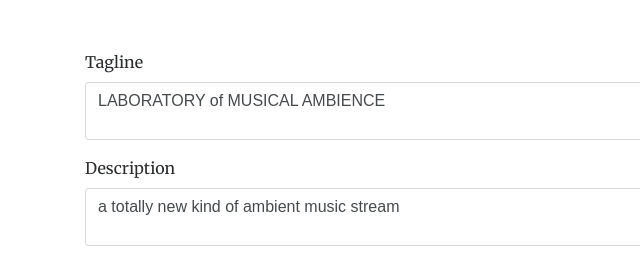
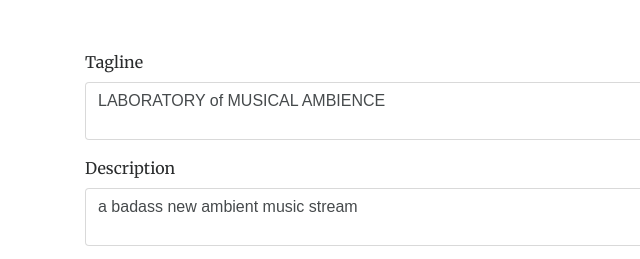
Before and after one commit to outrightmental/name-game, a plain HTML site: page index.html in a window 1280 px wide. Shown: the top 259 px of the page, 0-640 px from the left. Drawn offline with nearby package versions, Linux system fonts and the light colour scheme.

Commit message:
Update index.html

```diff
--- a/index.html
+++ b/index.html
@@ -43,7 +43,7 @@
             <div class="col-12">
                 <div class="form-group">
                     <label for="testDescription">Description</label>
-                    <textarea type="text" class="form-control" id="testDescription" aria-description="Test Description">a totally new kind of ambient music stream</textarea>
+                    <textarea type="text" class="form-control" id="testDescription" aria-description="Test Description">a badass new ambient music stream</textarea>
                 </div>
             </div>
         </div>
```
